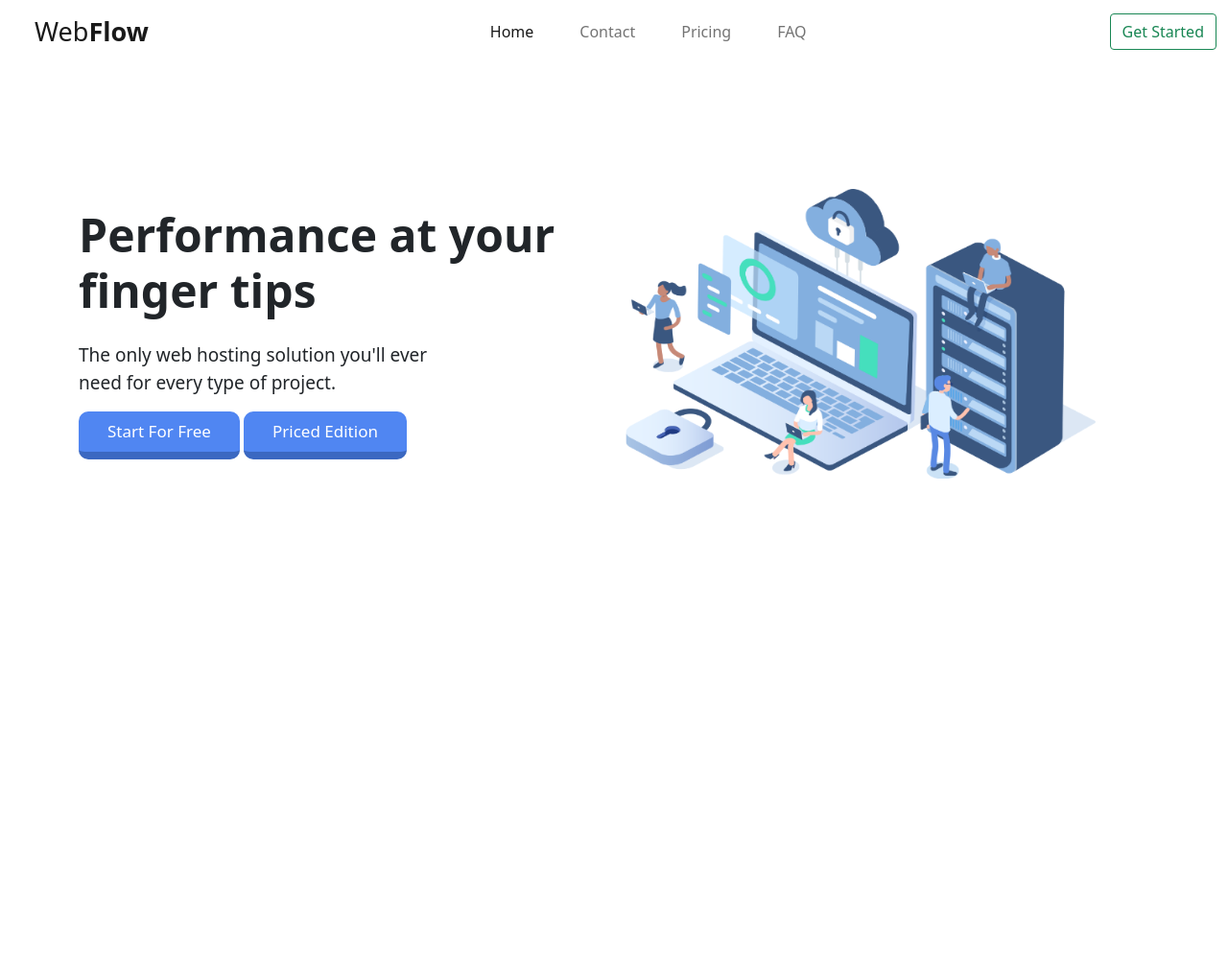
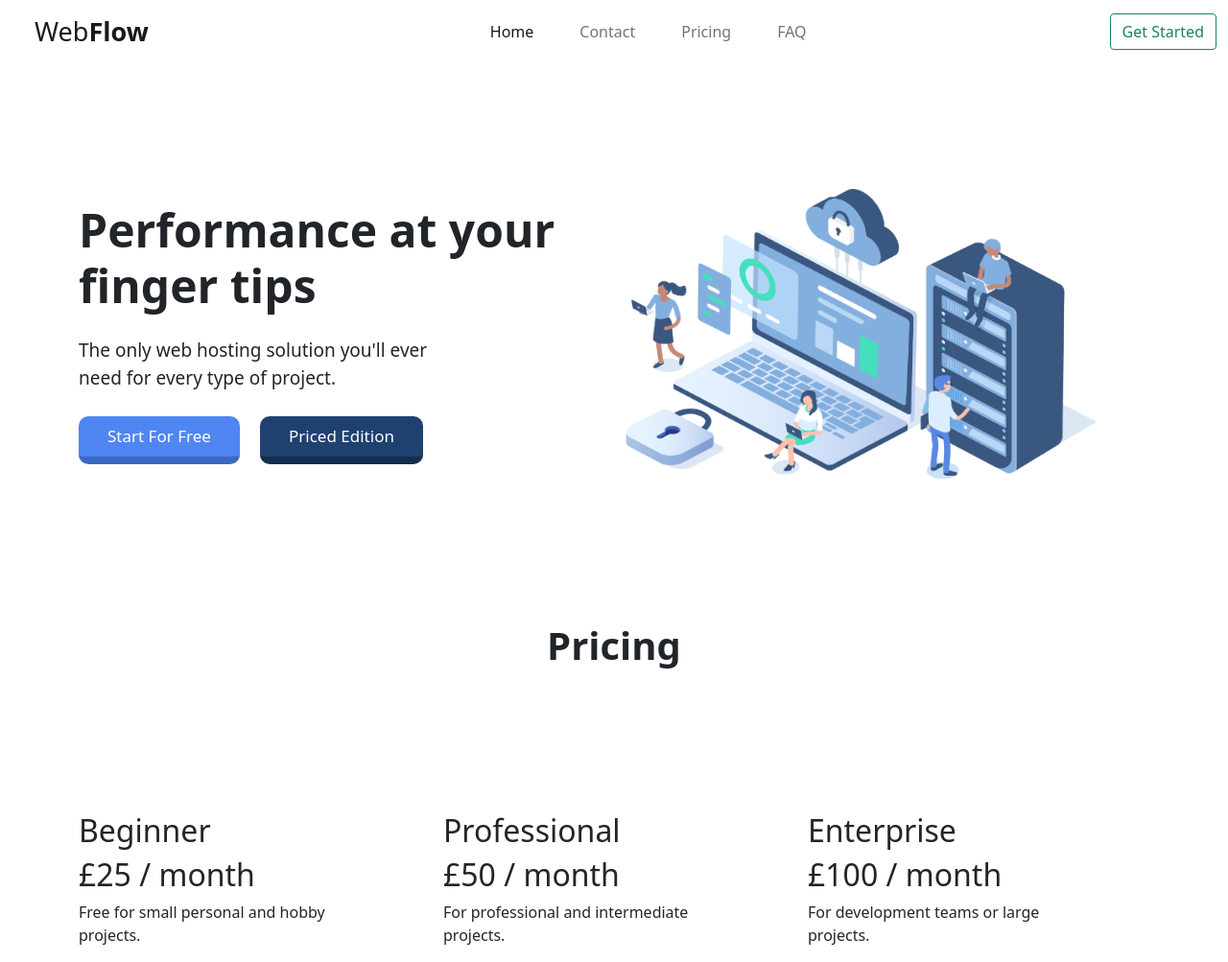
Before and after one commit to Brandong04/WebFlowConcept, a website: page src/views/home.html in a window 1280 px wide. Shown: the whole page at 96% size. Before the commit the page ends 800 px from the top, so only its background shows below. Drawn offline with nearby package versions, Linux system fonts and the light colour scheme.

Commit message:
feat(hero) Completing hero section
Also making a start on the pricing section

```diff
--- a/src/assets/css/home.css
+++ b/src/assets/css/home.css
@@ -55,7 +55,9 @@ html {
 }
 
 .priced-btn {
-	background-color: #5086f2;
+	margin-top: 10px;
+	margin-left: 17px;
+	background-color: #1f4170;
 	border: none;
 	border-radius: 10px;
 	color: white;
@@ -65,5 +67,19 @@ html {
 	font-weight: 500;
 	font-size: 17px;
 	border-bottom: 8px solid;
-	border-color: #3b68c1;
+	border-color: #162d4d;
+	transition: background-color 0.2s ease-in-out, border-color 0.2s ease-in-out;
 }
+
+.priced-btn:hover {
+	transition: background-color 0.2s ease-in-out, border-color 0.2s ease-in-out;
+	background-color: #1f4170e8;
+	border-color: #162d4d75;
+}
+
+/* Pricing Section */
+.pricing-heading {
+	text-align: center;
+	margin: 150px 0px 150px 0px;
+	font-weight: 700;
+}
--- a/src/views/home.html
+++ b/src/views/home.html
@@ -80,6 +80,29 @@
 				</div>
 			</div>
 		</section>
+		<h1 class="pricing-heading">Pricing</h1>
+		<section>
+			<div class="container price-container">
+				<div class="row align-items-center">
+					<div class="col beginner-tier">
+						<h2 class="tier-title">Beginner</h2>
+						<h2>£25 <span>/ month</span></h2>
+						<p>Free for small personal and hobby<br />projects.</p>
+						<!-- <button class="choose-btn">Select Plan</button> -->
+					</div>
+					<div class="col pro-tier">
+						<h2 class="tier-title">Professional</h2>
+						<h2>£50 <span>/ month</span></h2>
+						<p>For professional and intermediate<br />projects.</p>
+					</div>
+					<div class="col enterprise-tier">
+						<h2 class="tier-title">Enterprise</h2>
+						<h2>£100 <span>/ month</span></h2>
+						<p>For development teams or large<br />projects.</p>
+					</div>
+				</div>
+			</div>
+		</section>
 
 		<!-- Bootstrap Script -->
 		<script
@@ -87,11 +110,5 @@
 			integrity="sha384-ka7Sk0Gln4gmtz2MlQnikT1wXgYsOg+OMhuP+IlRH9sENBO0LRn5q+8nbTov4+1p"
 			crossorigin="anonymous"
 		></script>
-
-		<!-- Font Awesome -->
-		<script
-			src="https://kit.fontawesome.com/d95da87876.js"
-			crossorigin="anonymous"
-		></script>
 	</body>
 </html>
```
